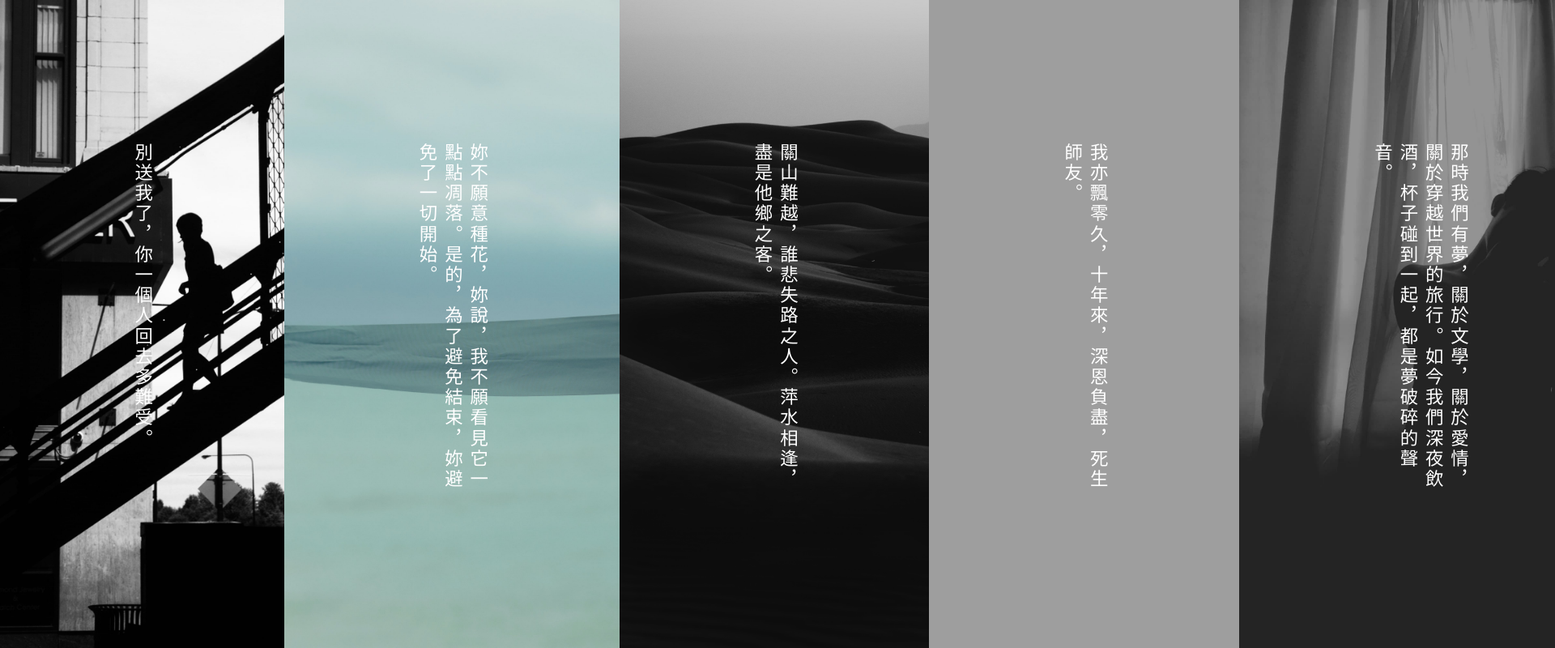
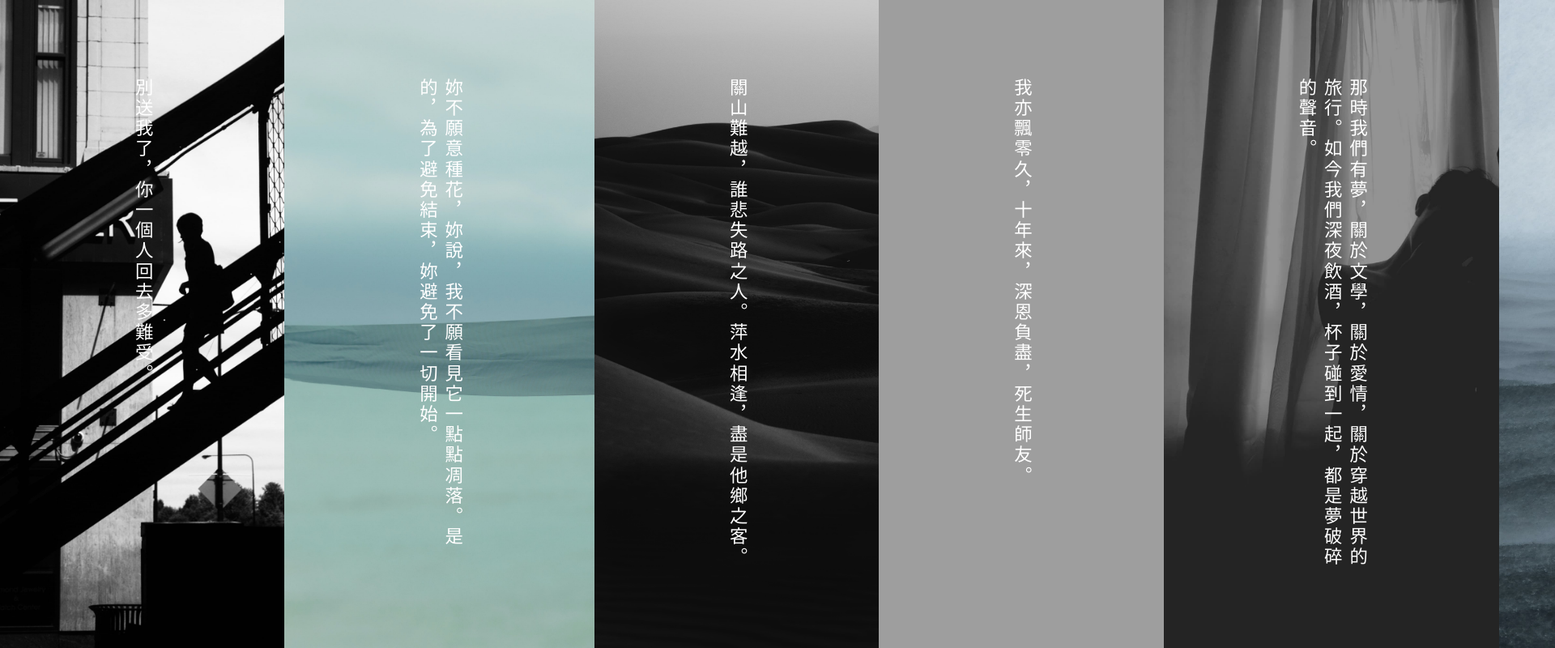
Before and after one commit to csee/page-Notes, a plain HTML site: page index.html in a window 1280 px wide. Shown: the top 800 px of the page at 81% size, 1920 px wide, since content can reach past the window. Drawn offline with nearby package versions, Linux system fonts and the light colour scheme.

Commit message:
Update style.css

```diff
--- a/style.css
+++ b/style.css
@@ -25,7 +25,7 @@ html {
 }
 @media (min-width: 25em) {
   html {
-    font-size: 20px;
+    font-size: 32px;
   }
 }
 @media (min-width: 31.25em) {
@@ -131,7 +131,7 @@ a {
   min-height: 60vh;
   width: 100%;
   align-content: center;
-  padding: 20vh 20vh 20vh 20vh;
+  padding: 10vh 20vh 10vh 20vh;
 }
 
 .section .section__inner {
```
